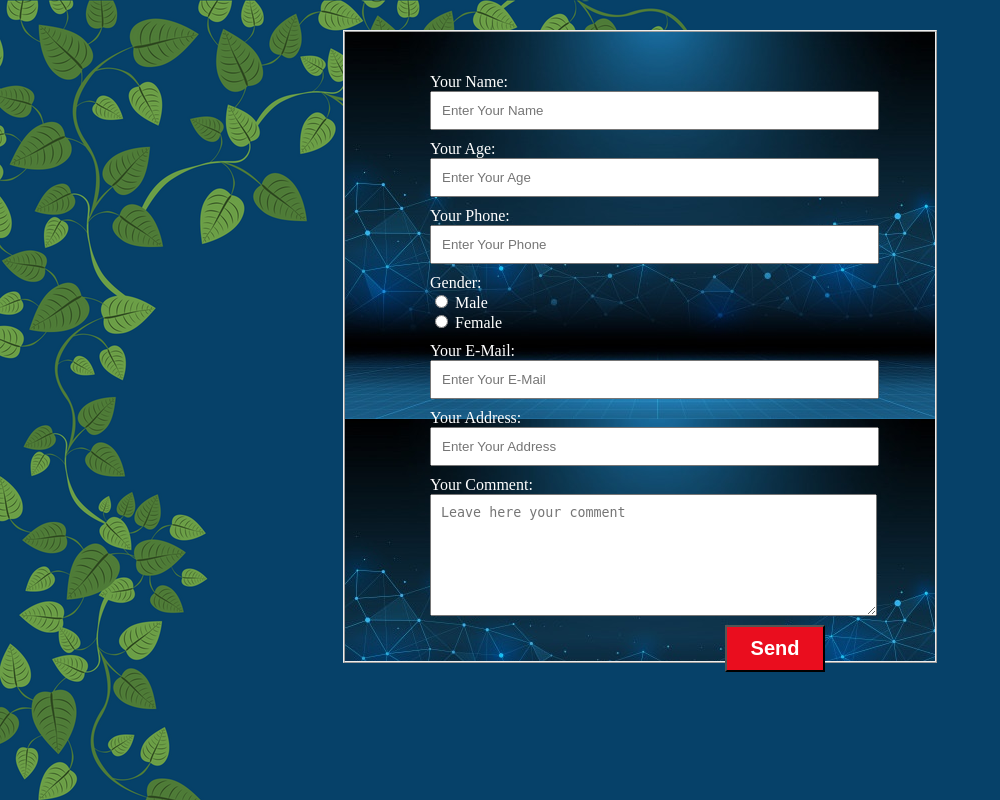
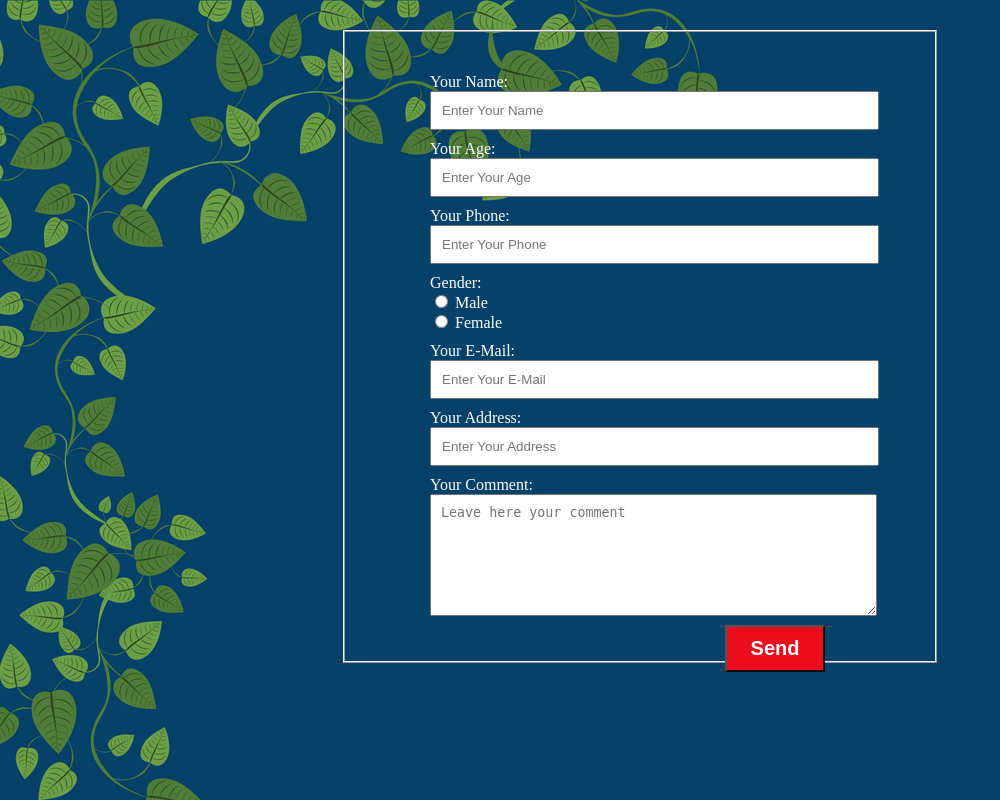
Before and after one commit to ahmedhosny0/TheProgrammer.com, a PHP site: page /Tech_Website/comment/ in a window 1280 px wide. Shown: the whole page, without its empty margins (0-1000 px from the left). Run offline with PHP 8.4, Linux system fonts and the light colour scheme.

Commit message:
Update form.css

```diff
--- a/css/form.css
+++ b/css/form.css
@@ -7,7 +7,6 @@ background-image: url(https://raw.githack.com/ahmedhosny0/TheProgrammer.com/mast
     width:550px;
     height:100%;
     margin: 30px auto;
-    background-image: url(https://raw.githack.com/ahmedhosny0/TheProgrammer.com/master/img/tech.jpg);
     padding: 20px;
     color:white;
 }
```
